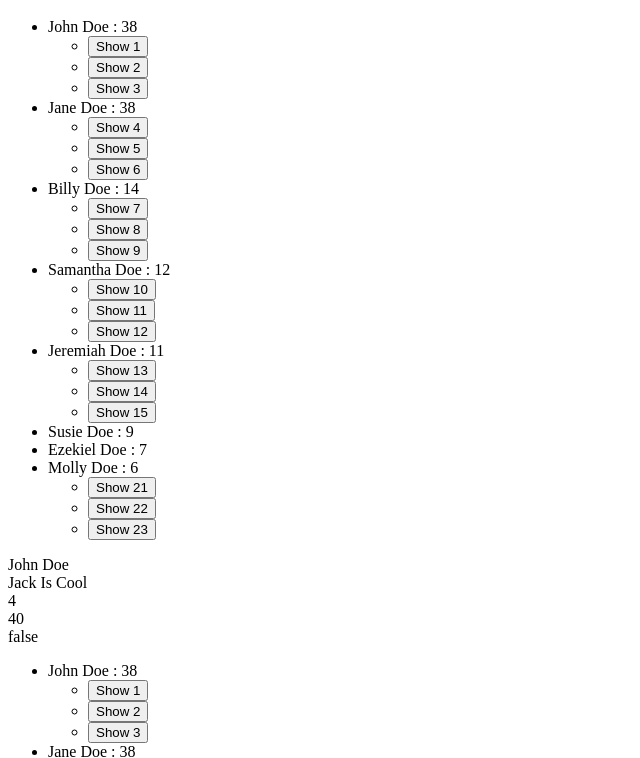
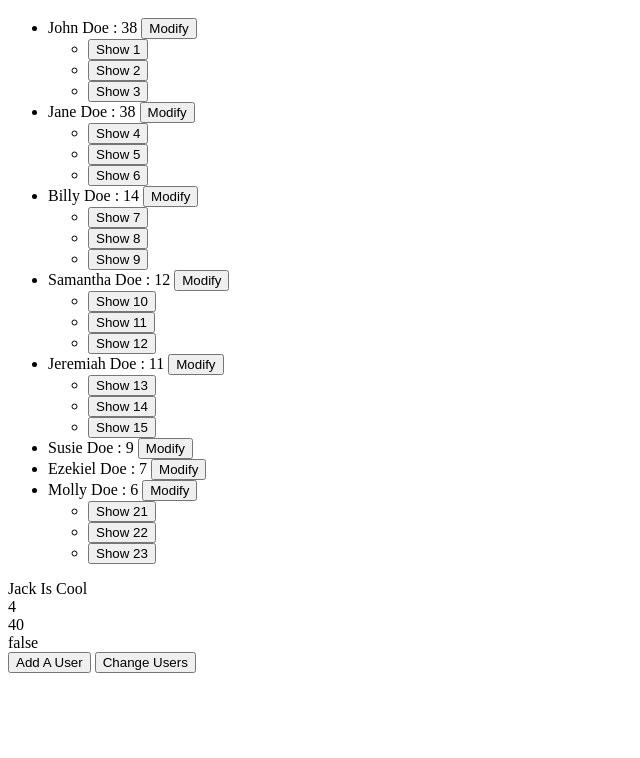
Before and after one commit to rickhopkins/templation, a plain HTML site: page index.html in a window 1280 px wide. Shown: the part 48-806 px from the top of the page, without its empty margins (0-640 px from the left). Drawn offline with Linux system fonts and the light colour scheme.

Commit message:
Worked on making data values observable so that the template can update

```diff
--- a/index.html
+++ b/index.html
@@ -8,6 +8,7 @@
 				<h1 title="User Count: {{users.length}}">User Count: {{users.length}}</h1>
 				<ul>
 					<li for="u in users">{{u.name}} : {{u.age}}
+						<button on:click="modifyUser(u)">Modify</button>
 						<ul if="u.selected">
 							<li for="n in u.test">
 								<button on:click="testFunc2(n)">
@@ -17,22 +18,13 @@
 						</ul>
 					</li>
 				</ul>
-				<div on:mouseover="testFunc3('test message')">{{testFunc(users[0].name)}}</div>
+				<!-- <div on:mouseover="testFunc3('test message')">{{testFunc(users[0].name)}}</div> -->
 				<div>{{testFunc('Jack Is Cool')}}</div>
 				<div>{{ 2 + 2 }}</div>
 				<div>{{ 2 + users[0].age }}</div>
 				<div>{{ users[1].age > 40 }}</div>
-				<ul>
-						<li for="u in users">{{u.name}} : {{u.age}}
-							<ul if="u.selected">
-								<li for="n in u.test">
-									<button on:click="testFunc2(n)">
-										Show {{n}}
-									</button>
-								</li>
-							</ul>
-						</li>
-					</ul>
+				<button on:click="addUser('New Kid', 13)">Add A User</button>
+				<button on:click="changeUsers()">Change Users</button>
 			</div>
 		</template>
 
--- a/test.js
+++ b/test.js
@@ -1,59 +1,4 @@
-(function(){
-	/** setup data */
-	var data = {
-		count: 2,
-		users: [
-			{ 'id': 0, 'name': 'John Doe', age: 38, selected: true, test: [1, 2, 3] },
-			{ 'id': 1, 'name': 'Jane Doe', age: 38, selected: true, test: [4, 5, 6] },
-			{ 'id': 2, 'name': 'Billy Doe', age: 14, selected: true, test: [7, 8, 9] },
-			{ 'id': 3, 'name': 'Samantha Doe', age: 12, selected: true, test: [10, 11, 12] },
-			{ 'id': 4, 'name': 'Jeremiah Doe', age: 11, selected: true, test: [13, 14, 15] },
-			{ 'id': 5, 'name': 'Susie Doe', age: 9, selected: false, test: [16, 17, 18] },
-			{ 'id': 6, 'name': 'Ezekiel Doe', age: 7, selected: false, test: [19, 20, 21]},
-			{ 'id': 7, 'name': 'Molly Doe', age: 6, selected: true, test: [21, 22, 23] }
-		],
-		testFunc: function(message) {
-			return message;
-		},
-		testFunc2: function(num) {
-			alert(num);
-		},
-		testFunc3: function(message) {
-			alert(message);
-		},
-		addUser: function(name, age) {
-			this.users.push({
-				id: this.users.length,
-				name: name,
-				age: age,
-				selected: true,
-				test: [1, 2, 3]
-			});
-		}
-	};
-
-	/** get a reference to the app container */
-	const app = document.getElementById('app');
-
-	/** get the template and inner html */
-	const template = document.getElementById('user-template');
-
-	/** search for iterator (for) attribute */
-	var forAttrElement;
-	while ((forAttrElement = template.content.querySelector('[for]')) !== null) {
-		forIterator(forAttrElement, template, data);
-	}
-
-	/** search for if attribute */
-	var ifAttrElement;
-	while ((ifAttrElement = template.content.querySelector('[if]')) !== null) {
-		ifCheck(ifAttrElement, data);
-	}
-
-	/** add the template to the app */
-	let html = template.innerHTML;
-	app.innerHTML = templater(html, data);
-
+(function() {
 	/** create an array of events to search for */
 	const eventTypes = [ // https://www.w3schools.com/jsref/dom_obj_event.asp
 		/** mouse events */
@@ -87,6 +32,116 @@
 		'touchcancel', 'touchend', 'touchmove', 'touchstart'
 	];
 
+	/** setup data */
+	var data = {
+		count: 2,
+		users: [
+			{ 'id': 0, 'name': 'John Doe', age: 38, selected: true, test: [1, 2, 3] },
+			{ 'id': 1, 'name': 'Jane Doe', age: 38, selected: true, test: [4, 5, 6] },
+			{ 'id': 2, 'name': 'Billy Doe', age: 14, selected: true, test: [7, 8, 9] },
+			{ 'id': 3, 'name': 'Samantha Doe', age: 12, selected: true, test: [10, 11, 12] },
+			{ 'id': 4, 'name': 'Jeremiah Doe', age: 11, selected: true, test: [13, 14, 15] },
+			{ 'id': 5, 'name': 'Susie Doe', age: 9, selected: false, test: [16, 17, 18] },
+			{ 'id': 6, 'name': 'Ezekiel Doe', age: 7, selected: false, test: [19, 20, 21]},
+			{ 'id': 7, 'name': 'Molly Doe', age: 6, selected: true, test: [21, 22, 23] }
+		],
+		testFunc: function(message) {
+			return message;
+		},
+		testFunc2: function(num) {
+			alert(num);
+		},
+		testFunc3: function(message) {
+			alert(message);
+		},
+		addUser: function(name, age) {
+			data.users.push({
+				id: data.users.length,
+				name: name,
+				age: age,
+				selected: true,
+				test: [1, 2, 3]
+			});
+		},
+		modifyUser: function(user) {
+			let newName = prompt('What would you like the new name to be?');
+			user.name = newName;
+		},
+		changeUsers: function() {
+			data.users = [{ 'id': 6, 'name': 'Ezekiel Doe', age: 7, selected: false, test: [19, 20, 21]},
+			{ 'id': 7, 'name': 'Molly Doe', age: 6, selected: true, test: [21, 22, 23] }];
+		}
+	};
+
+	/** make the data observable */
+	observable(data);
+
+	function observable(obj) {
+		if (Array.isArray(obj) && !obj.hasOwnProperty('push')) observableArray(obj);
+		for (let prop in obj) {
+			observableProp(obj, prop);
+			if (typeof obj[prop] === 'object') {
+				observable(obj[prop]);
+			}
+		}
+	}
+
+	function observableProp(obj, prop) {
+		let value = obj[prop]
+		Object.defineProperty(obj, prop, {
+			get () {
+				return value;
+			},
+			set (newValue) {
+				value = newValue;
+				if (typeof value === 'object') observable(value);
+
+				console.log('Rebuild');
+				buildInterface(obj, prop, value);
+			}
+		});
+	}
+
+	function observableArray(arrayObj) {
+		//push(), pop(),  shift(), unshift(), slice(), and splice()
+		const _push = Array.prototype.push;
+		Object.defineProperty(arrayObj, "push", {
+			configurable: false,
+			enumerable: false,
+			writable: false,
+			value: function () {
+				let newLength = _push.apply(this, arguments);
+				observable(this);
+				buildInterface();
+				return newLength;
+			}
+		});
+	}
+
+	function buildInterface(obj, prop, value) {
+		/** get a reference to the app container */
+		const app = document.getElementById('app');
+
+		/** get the template and inner html */
+		const originalTemplate = document.getElementById('user-template');
+		const template = originalTemplate.cloneNode(true);
+
+		/** search for iterator (for) attribute */
+		var forAttrElement;
+		while ((forAttrElement = template.content.querySelector('[for]')) !== null) {
+			forIterator(forAttrElement, template, data);
+		}
+
+		/** search for if attribute */
+		var ifAttrElement;
+		while ((ifAttrElement = template.content.querySelector('[if]')) !== null) {
+			ifCheck(ifAttrElement, data);
+		}
+
+		/** add the template to the app */
+		let html = template.innerHTML;
+		app.innerHTML = templater(html, data);
+
 		/** create event selector */
 		const eventSelector = `[on\\:${eventTypes.join('], [on\\:')}]`;
 
@@ -94,6 +149,7 @@
 		var eventAttrElement;
 		while ((eventAttrElement = app.querySelector(eventSelector)) !== null) {
 			eventAttach(eventAttrElement, data);
+		}
 	}
 
 	/** return a function that can do template parsing */
@@ -170,7 +226,8 @@
 					rowProps.forEach(p => {
 						rowHTML = rowHTML.replace(`${entityRef}.`, `${entityProp}[${i}].`);
 					});
-				} else {
+				}
+
 				/** create regular expression to match the entityRef */
 				let re = new RegExp(`([^\\w])(${entityRef}\\b)([^\\w])`, 'gmi'); // /([^\w])(n\b)([^/w])/gmi
 				let match;
@@ -180,7 +237,6 @@
 						rowHTML = rowHTML.replace(match[0], replacement);
 					} catch (ex) {
 						console.log(ex);
-						}
 					}
 				}
 
@@ -238,4 +294,7 @@
 			element.parentNode.replaceChild(newElement, element);
 		}
 	}
+
+	/** build the interface */
+	buildInterface();
 })();
```
Lines whose indentation alone changed are shown as unchanged.
